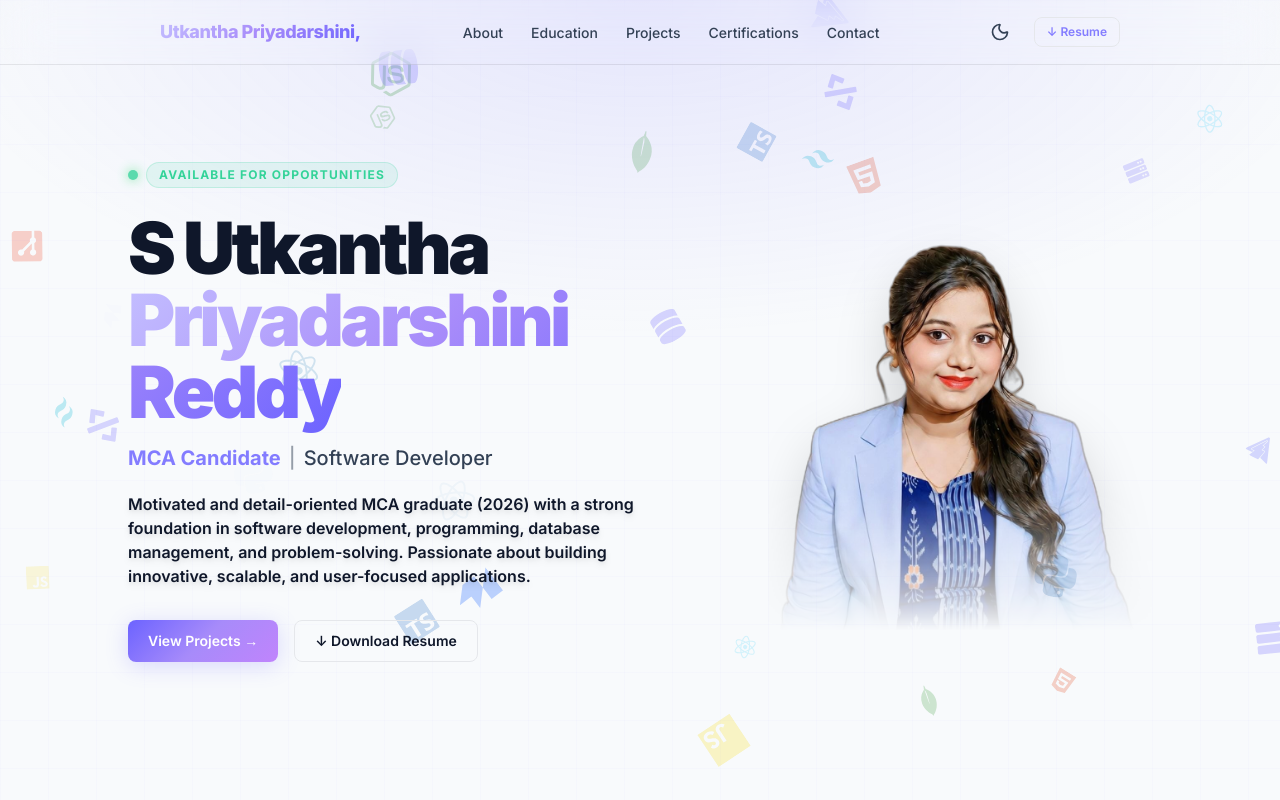
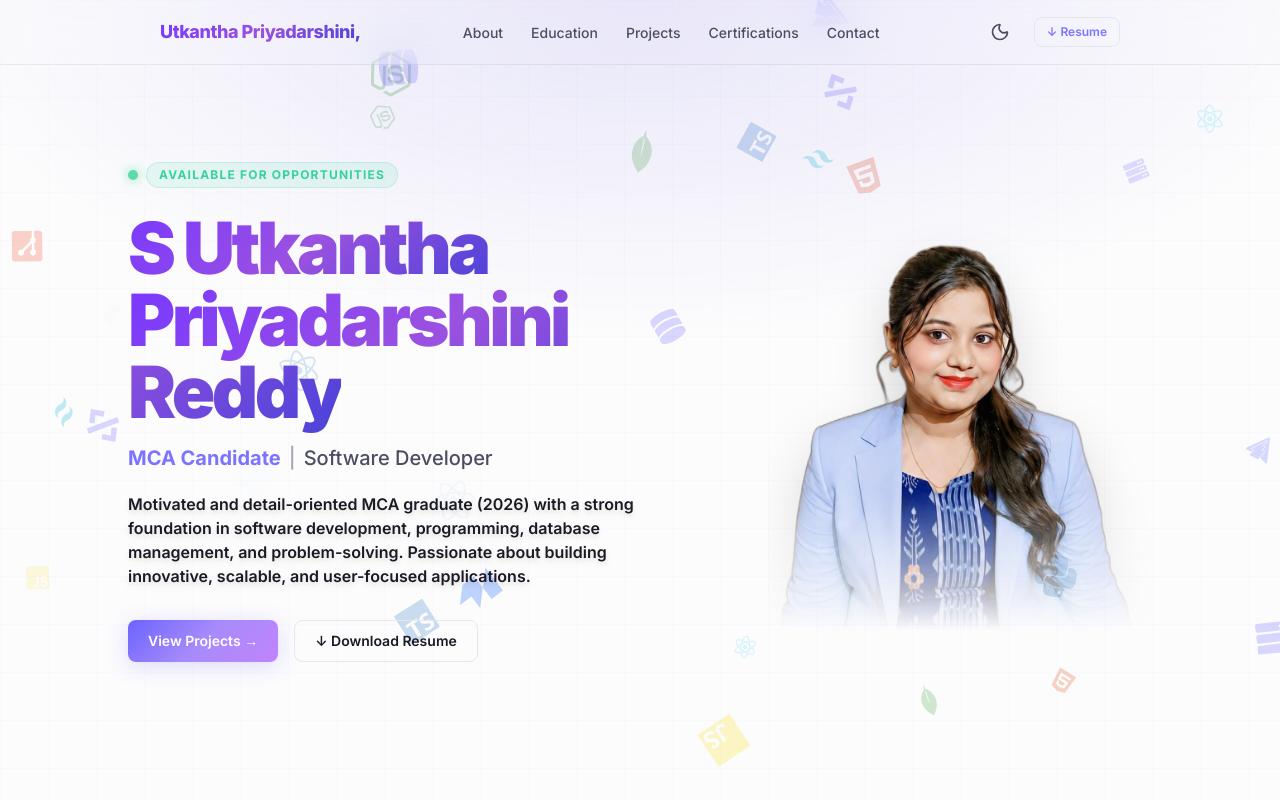
Before and after one commit to Utkantha/Utkantha.github.io, a React (Vite) app: page / in a window 1280 px wide. Shown: the top 800 px of the page. Built offline with nearby package versions, Linux system fonts and the light colour scheme.

Commit message:
style: overhauled light mode theme and improved hero name gradient

```diff
--- a/src/components/Hero.tsx
+++ b/src/components/Hero.tsx
@@ -67,7 +67,7 @@ export default function Hero() {
             {/* Name */}
             <motion.div variants={nameVariants} style={{ perspective: 1000 }}>
               <h1 className="text-[2.5rem] sm:text-5xl lg:text-7xl font-black tracking-tighter leading-[1.05] mb-4">
-                S Utkantha<br />
+                <span className="text-gradient">S Utkantha</span><br />
                 <span className="text-gradient">Priyadarshini Reddy</span>
               </h1>
             </motion.div>
--- a/src/index.css
+++ b/src/index.css
@@ -6,20 +6,25 @@
 
 @layer base {
   :root {
-    /* Light Mode Variables */
-    --bg-primary: #f8fafc;
-    --bg-secondary: #f1f5f9;
+    /* Light Mode Variables (Enhanced Aesthetic) */
+    --bg-primary: #fcfcfd;
+    --bg-secondary: #f4f5f9;
     --bg-card: #ffffff;
-    --bg-hover: #f1f5f9;
+    --bg-hover: #f4f5f9;
 
-    --accent: #6c63ff;
-    --accent-light: #837cff;
+    --accent: #5a4bda;
+    --accent-light: #7c74ff;
 
-    --ink-primary: #0f172a;
-    --ink-secondary: #334155;
-    --ink-muted: #64748b;
+    --ink-primary: #1a1a24;
+    --ink-secondary: #4d4d62;
+    --ink-muted: #82829a;
 
-    --border-color: rgba(0, 0, 0, 0.08);
+    --border-color: rgba(0, 0, 0, 0.06);
+    --shadow-card: 0 12px 40px -8px rgba(90, 75, 218, 0.15), 0 4px 12px rgba(0, 0, 0, 0.05);
+    --hero-glow: radial-gradient(ellipse 80% 60% at 50% 0%, rgba(90, 75, 218, 0.12) 0%, transparent 70%);
+    --gradient-text-start: #7838ff;
+    --gradient-text-mid: #9b51e0;
+    --gradient-text-end: #4b42d8;
   }
 
   .dark {
@@ -37,6 +42,11 @@
     --ink-muted: #55537a;
 
     --border-color: rgba(255, 255, 255, 0.06);
+    --shadow-card: 0 20px 50px rgba(0,0,0,0.4);
+    --hero-glow: radial-gradient(ellipse 80% 60% at 50% 0%, rgba(108,99,255,0.13) 0%, transparent 70%);
+    --gradient-text-start: #c4bfff;
+    --gradient-text-mid: #a78bfa;
+    --gradient-text-end: #6c63ff;
   }
 
   html { scroll-behavior: smooth; }
@@ -57,7 +67,7 @@
 
 @layer utilities {
   .text-gradient {
-    background: linear-gradient(135deg, #c4bfff, #a78bfa, #6c63ff);
+    background: linear-gradient(135deg, var(--gradient-text-start), var(--gradient-text-mid), var(--gradient-text-end));
     -webkit-background-clip: text;
     background-clip: text;
     -webkit-text-fill-color: transparent;
--- a/tailwind.config.cjs
+++ b/tailwind.config.cjs
@@ -30,12 +30,12 @@ module.exports = {
       boxShadow: {
         glow:     '0 0 40px rgba(108,99,255,0.28)',
         'glow-sm':'0 4px 22px rgba(108,99,255,0.22)',
-        card:     '0 20px 50px rgba(0,0,0,0.35)',
+        card:     'var(--shadow-card)',
       },
       backgroundImage: {
         'gradient-accent': 'linear-gradient(135deg, #6c63ff 0%, #a78bfa 50%, #c084fc 100%)',
-        'gradient-text':   'linear-gradient(135deg, #c4bfff, #a78bfa, #6c63ff)',
-        'gradient-hero':   'radial-gradient(ellipse 80% 60% at 50% 0%, rgba(108,99,255,0.13) 0%, transparent 70%)',
+        'gradient-text':   'linear-gradient(135deg, var(--gradient-text-start), var(--gradient-text-mid), var(--gradient-text-end))',
+        'gradient-hero':   'var(--hero-glow)',
         'grid-lines': [
           'linear-gradient(rgba(108,99,255,0.04) 1px, transparent 1px)',
           'linear-gradient(90deg, rgba(108,99,255,0.04) 1px, transparent 1px)',
```
